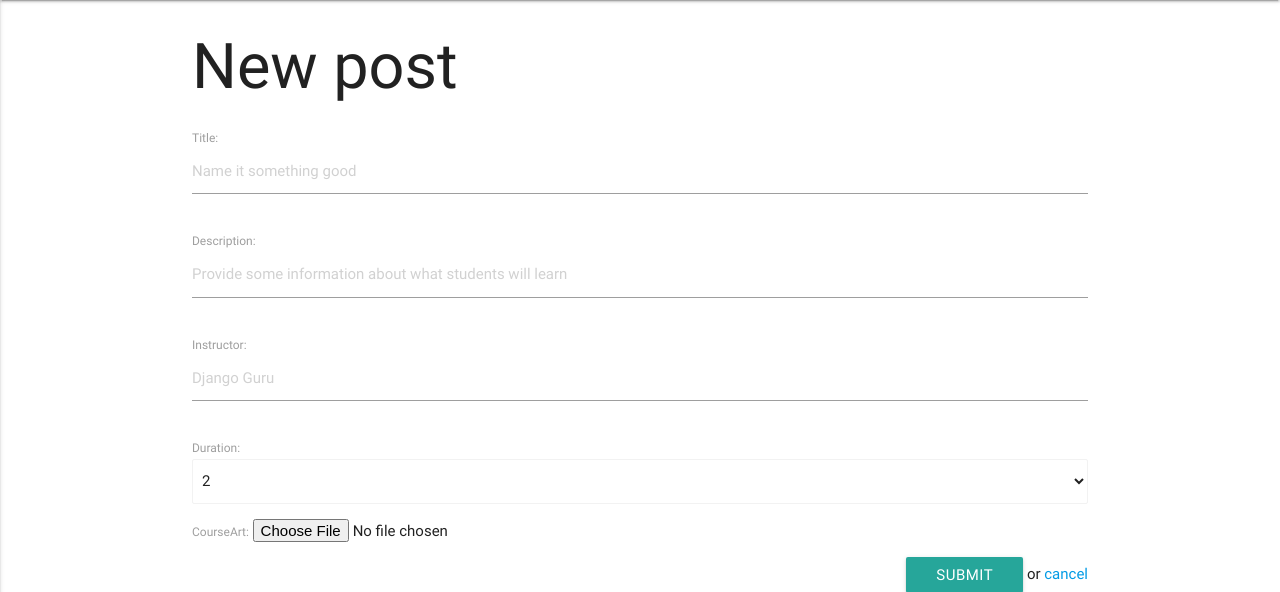
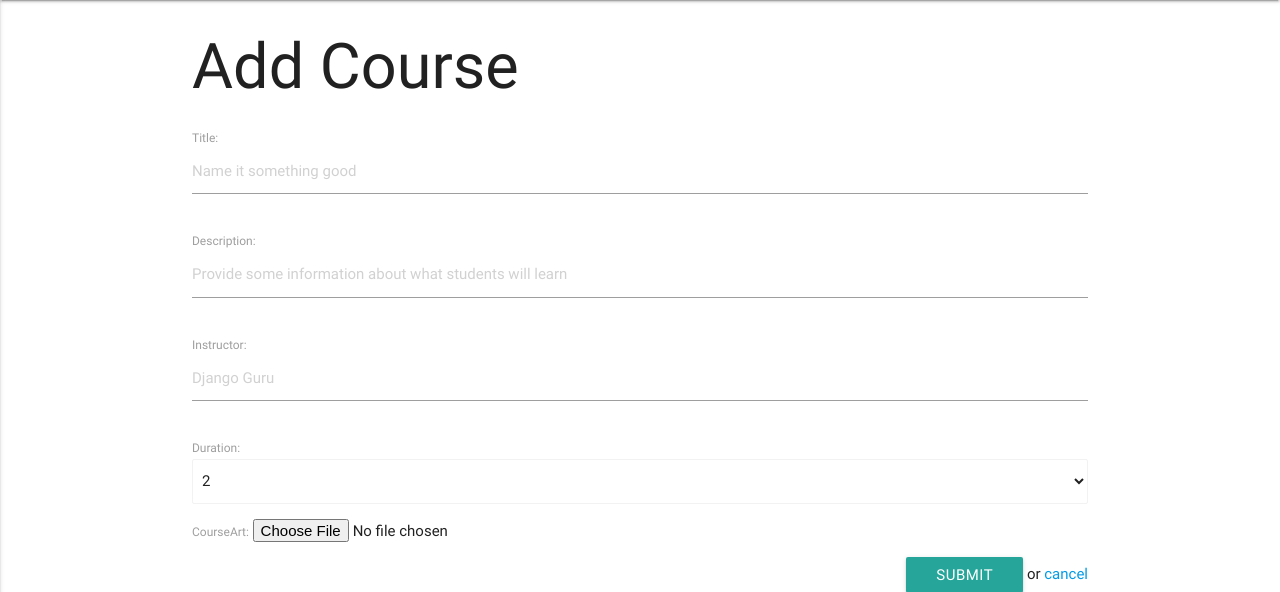
Before and after one commit to iamhunter/Worthwhile_Django, a Django app: page /add/ in a window 1280 px wide. Shown: the part 64-656 px from the top of the page. Run offline with Django 3.2, Linux system fonts and the light colour scheme; some libraries are stand-ins or nearby versions.

Commit message:
Fixed titles and headings

```diff
--- a/Catalog/templates/add.html
+++ b/Catalog/templates/add.html
@@ -3,7 +3,7 @@
 <head>
   <meta http-equiv="Content-Type" content="text/html; charset=UTF-8"/>
   <meta name="viewport" content="width=device-width, initial-scale=1, maximum-scale=1.0, user-scalable=no"/>
-  <title>Post Template</title>
+  <title>Add Course</title>
 
   <!-- CSS  -->
   {% load static %}
@@ -34,7 +34,7 @@ $(document).ready(function(){
   </nav>
         <div class="container">
         {% block content %}
-            <h1>New post</h1>
+            <h1>Add Course</h1>
             <form method="POST" enctype="multipart/form-data" class="post-form">{% csrf_token %}
                 {{ form.as_p }}
                     <p align="right"><button type="submit" class="save btn btn-default">Submit</button> or <a href="{% url 'index' %}"> cancel </a></p>
--- a/Catalog/templates/detail.html
+++ b/Catalog/templates/detail.html
@@ -3,7 +3,7 @@
 <head>
   <meta http-equiv="Content-Type" content="text/html; charset=UTF-8"/>
   <meta name="viewport" content="width=device-width, initial-scale=1, maximum-scale=1.0, user-scalable=no"/>
-  <title>Post Template</title>
+  <title>Detail View</title>
 
   <!-- CSS  -->
   {% load static %}
--- a/Catalog/templates/index.html
+++ b/Catalog/templates/index.html
@@ -3,7 +3,7 @@
 <head>
   <meta http-equiv="Content-Type" content="text/html; charset=UTF-8"/>
   <meta name="viewport" content="width=device-width, initial-scale=1, maximum-scale=1.0, user-scalable=no"/>
-  <title>Post Template</title>
+  <title>Index</title>
 
   <!-- CSS  -->
   {% load static %}
```
